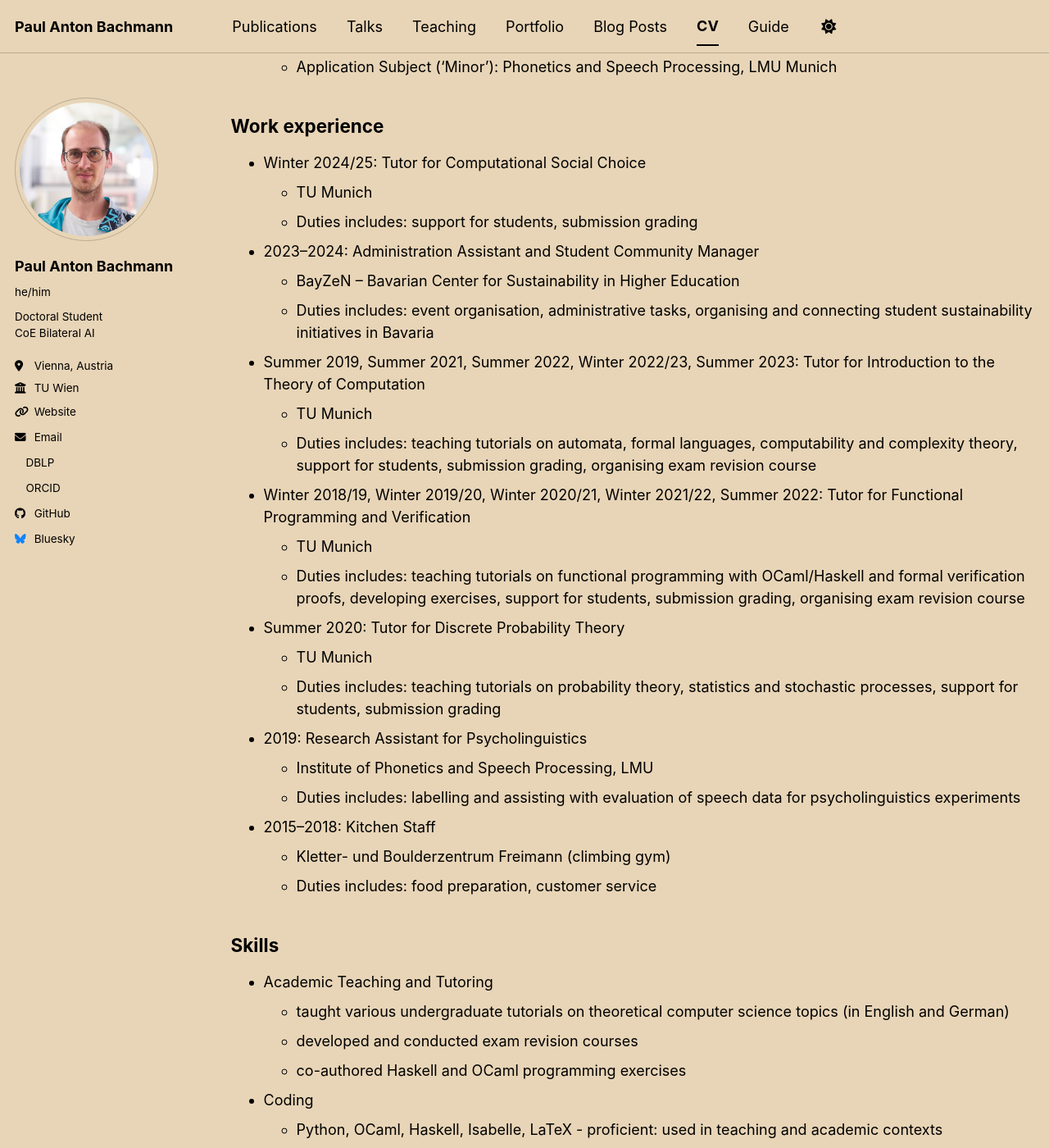
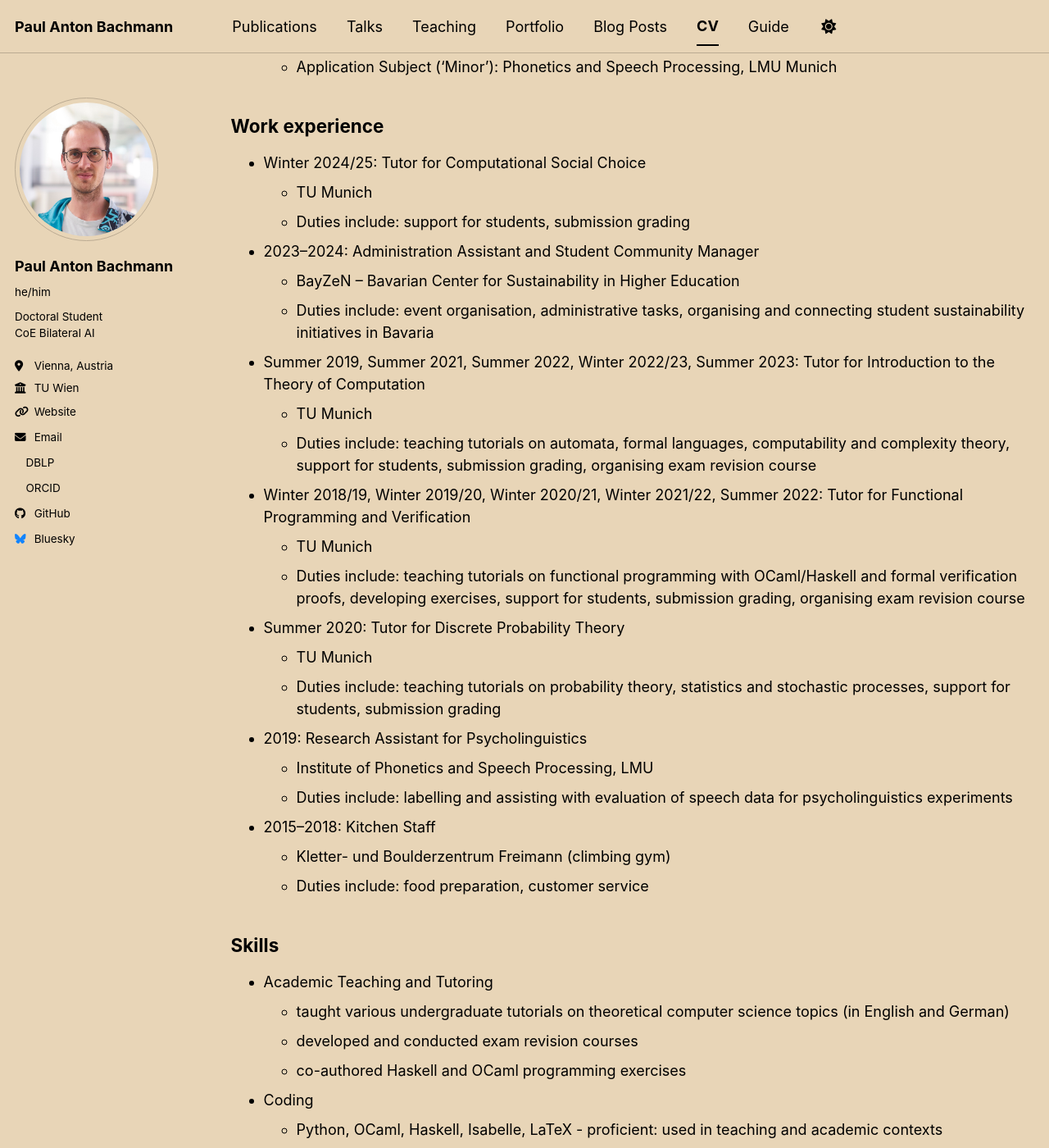
Before and after one commit to pabachmann/pabachmann.github.io, a Jekyll site: the page built from _pages/cv.md, in a window 1280 px wide and 1400 px high, scrolled down 367 px. Shown: the whole window at 82% size. Built offline with Jekyll 4.4.1, drawn with Linux system fonts in a browser that asks for light colours; a style sheet for code colours, icons or effects is not loaded.

Commit message:
Update cv.md

```diff
--- a/_pages/cv.md
+++ b/_pages/cv.md
@@ -23,31 +23,31 @@ redirect_from:
 
 * Winter 2024/25: Tutor for Computational Social Choice
   * TU Munich
-  * Duties includes: support for students, submission grading
+  * Duties include: support for students, submission grading
 
 * 2023–2024: Administration Assistant and Student Community Manager
   * BayZeN – Bavarian Center for Sustainability in Higher Education
-  * Duties includes: event organisation, administrative tasks, organising and connecting student sustainability initiatives in Bavaria
+  * Duties include: event organisation, administrative tasks, organising and connecting student sustainability initiatives in Bavaria
 
 * Summer 2019, Summer 2021, Summer 2022, Winter 2022/23, Summer 2023: Tutor for Introduction to the Theory of Computation
   * TU Munich
-  * Duties includes: teaching tutorials on automata, formal languages, computability and complexity theory, support for students, submission grading, organising exam revision course
+  * Duties include: teaching tutorials on automata, formal languages, computability and complexity theory, support for students, submission grading, organising exam revision course
 
 * Winter 2018/19, Winter 2019/20, Winter 2020/21, Winter 2021/22, Summer 2022: Tutor for Functional Programming and Verification
   * TU Munich
-  * Duties includes: teaching tutorials on functional programming with OCaml/Haskell and formal verification proofs, developing exercises, support for students, submission grading, organising exam revision course
+  * Duties include: teaching tutorials on functional programming with OCaml/Haskell and formal verification proofs, developing exercises, support for students, submission grading, organising exam revision course
 
 * Summer 2020: Tutor for Discrete Probability Theory
   * TU Munich
-  * Duties includes: teaching tutorials on probability theory, statistics and stochastic processes, support for students, submission grading
+  * Duties include: teaching tutorials on probability theory, statistics and stochastic processes, support for students, submission grading
 
 * 2019: Research Assistant for Psycholinguistics
   * Institute of Phonetics and Speech Processing, LMU
-  * Duties includes: labelling and assisting with evaluation of speech data for psycholinguistics experiments
+  * Duties include: labelling and assisting with evaluation of speech data for psycholinguistics experiments
 
 * 2015–2018: Kitchen Staff
   * Kletter- und Boulderzentrum Freimann (climbing gym)
-  * Duties includes: food preparation, customer service
+  * Duties include: food preparation, customer service
 
 ## Skills
 
```
